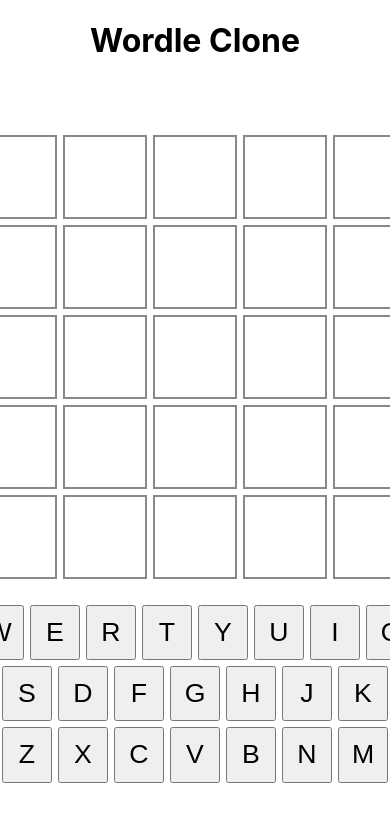
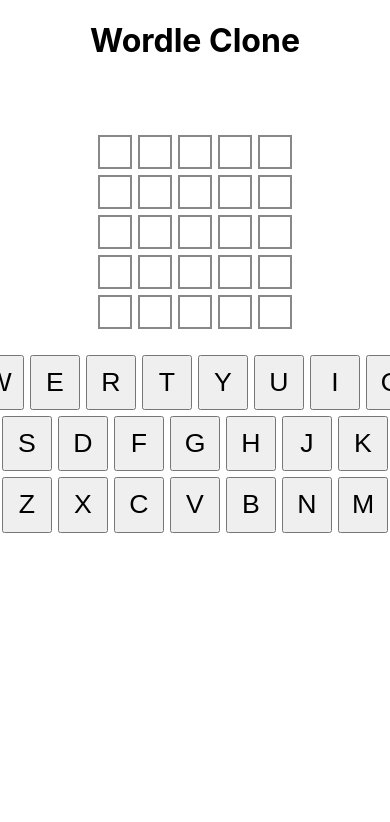
Before and after one commit to dmcruz/react-wordle, a React (Create React App) app: page / in a window 390 px wide. Shown: the top 822 px of the page. Built offline with nearby package versions, Linux system fonts and the light colour scheme.

Commit message:
Make responsive

```diff
--- a/src/components/LetterTile.css
+++ b/src/components/LetterTile.css
@@ -7,6 +7,29 @@
   border-style: solid;
   font-size: 72px;
   text-transform: uppercase;
+}
+@media screen and (min-width: 300px) {
+  .square {
+    width: 30px;
+    height: 30px;
+    font-size: 27px;
+  }
+}
+
+@media screen and (min-width: 400px) {
+  .square {
+    width: 50px;
+    height: 50px;
+    font-size: 35px;
+  }
+}
+
+@media screen and (min-width: 900px) {
+  .square {
+    width: 80px;
+    height: 80px;
+    font-size: 72px;
+  }
 }
 
 .shake {
```
